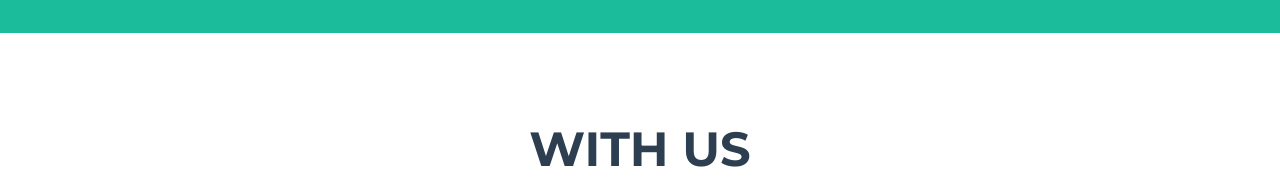
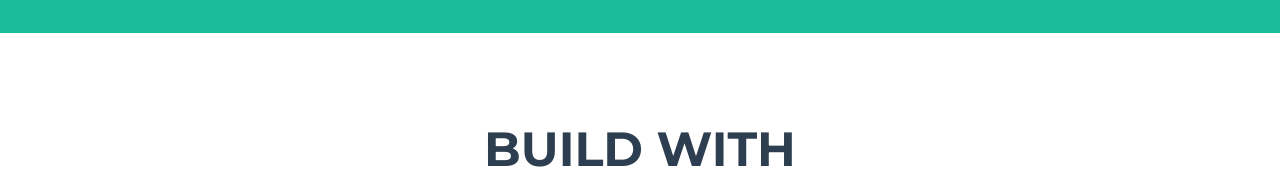
Before and after one commit to Shin-jongwhan/stockop_outsourcing, a plain HTML site: page index.html in a window 1280 px wide. Shown: the part 2480-2666 px from the top of the page. Drawn offline with nearby package versions, Linux system fonts and the light colour scheme.

Commit message:
build with

```diff
--- a/index.html
+++ b/index.html
@@ -157,7 +157,7 @@
         <section class="page-section" id="with-us">
             <div class="container">
                 <!-- Contact Section Heading-->
-                <h2 class="page-section-heading text-center text-uppercase text-secondary mb-0">With Us</h2>
+                <h2 class="page-section-heading text-center text-uppercase text-secondary mb-0">Build With</h2>
                 <!-- Icon Divider-->
                 <div class="divider-custom">
                     <div class="divider-custom-line"></div>
```
